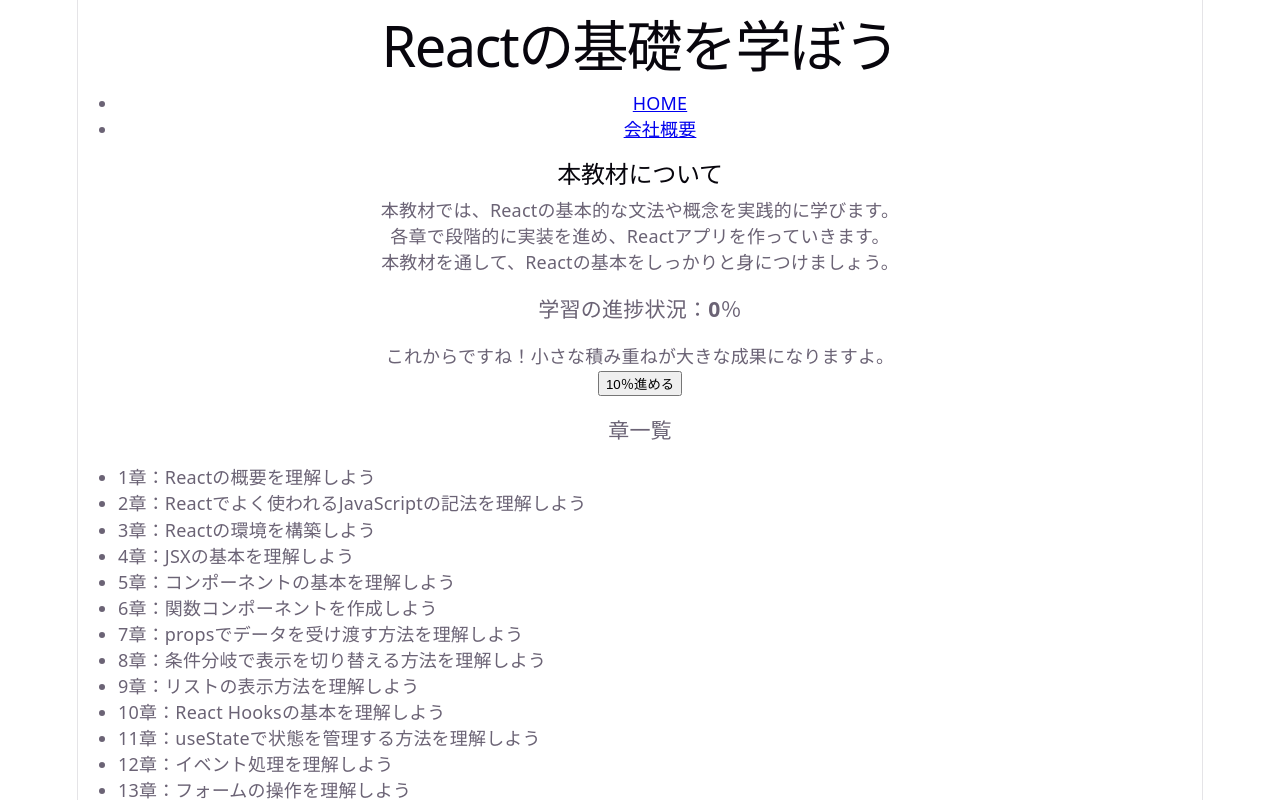
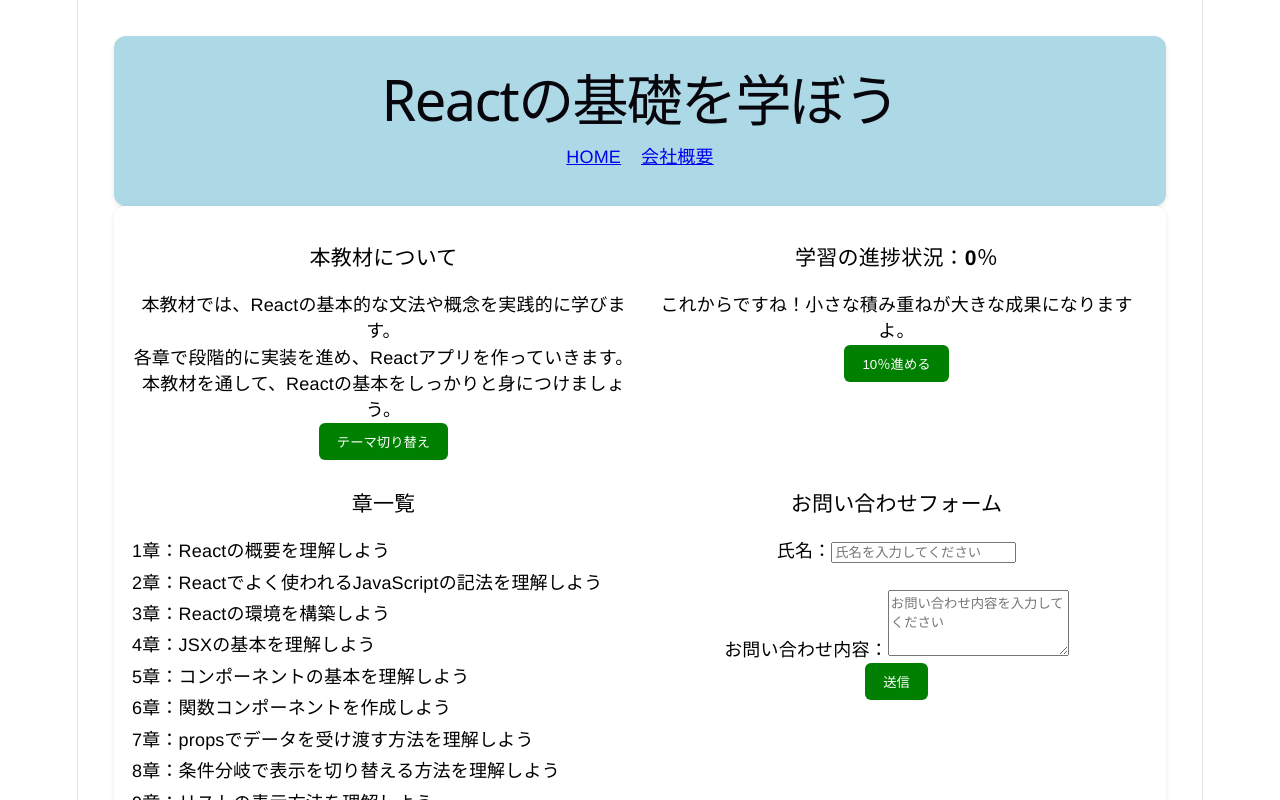
Before and after one commit to shogohayakawa/react-basic, a React (Vite) app: page / in a window 1280 px wide. Shown: the top 800 px of the page. Built offline with nearby package versions, Linux system fonts and the light colour scheme.

Commit message:
lesson-07 commit

```diff
--- a/src/App.css
+++ b/src/App.css
@@ -1,184 +1,63 @@
-.counter {
-  font-size: 16px;
-  padding: 5px 10px;
-  border-radius: 5px;
-  color: var(--accent);
-  background: var(--accent-bg);
-  border: 2px solid transparent;
-  transition: border-color 0.3s;
-  margin-bottom: 24px;
-
-  &:hover {
-    border-color: var(--accent-border);
-  }
-  &:focus-visible {
-    outline: 2px solid var(--accent);
-    outline-offset: 2px;
-  }
+#root {
+  max-width: 1280px;
+  margin: 0 auto;
+  padding: 2rem;
+  text-align: center;
 }
 
-.hero {
-  position: relative;
-
-  .base,
-  .framework,
-  .vite {
-    inset-inline: 0;
-    margin: 0 auto;
-  }
-
-  .base {
-    width: 170px;
-    position: relative;
-    z-index: 0;
-  }
-
-  .framework,
-  .vite {
-    position: absolute;
-  }
-
-  .framework {
-    z-index: 1;
-    top: 34px;
-    height: 28px;
-    transform: perspective(2000px) rotateZ(300deg) rotateX(44deg) rotateY(39deg)
-      scale(1.4);
-  }
-
-  .vite {
-    z-index: 0;
-    top: 107px;
-    height: 26px;
-    width: auto;
-    transform: perspective(2000px) rotateZ(300deg) rotateX(40deg) rotateY(39deg)
-      scale(0.8);
-  }
+body {
+  margin: 0; /* 外側の余白 */
+  font-family: 'Helvetica', 'Arial', sans-serif; /* フォント */
 }
 
-#center {
-  display: flex;
-  flex-direction: column;
-  gap: 25px;
-  place-content: center;
-  place-items: center;
-  flex-grow: 1;
-
-  @media (max-width: 1024px) {
-    padding: 32px 20px 24px;
-    gap: 18px;
-  }
+/* 共通デザイン */
+header, main, footer {
+  padding: 1rem; /* 余白 */
+  border-radius: 12px; /* 要素の角を丸める */
+  box-shadow: 0 2px 6px rgba(0, 0, 0, 0.08); /* 影 */
 }
 
-#next-steps {
-  display: flex;
-  border-top: 1px solid var(--border);
-  text-align: left;
-
-  & > div {
-    flex: 1 1 0;
-    padding: 32px;
-    @media (max-width: 1024px) {
-      padding: 24px 20px;
-    }
-  }
-
-  .icon {
-    margin-bottom: 16px;
-    width: 22px;
-    height: 22px;
-  }
-
-  @media (max-width: 1024px) {
-    flex-direction: column;
-    text-align: center;
-  }
+/* メインコンテンツ */
+main {
+  display: grid; /* グリッドレイアウト */
+  grid-template-columns: repeat(2, 1fr); /* コンテンツを2列で表示 */
+  gap: 10px; /* 要素間隔 */
 }
 
-#docs {
-  border-right: 1px solid var(--border);
-
-  @media (max-width: 1024px) {
-    border-right: none;
-    border-bottom: 1px solid var(--border);
-  }
+/* リスト */
+ul {
+  list-style: none; /* マーカー非表示 */
+  padding-left: 0; /* リスト左側の余白なし */
 }
 
-#next-steps ul {
-  list-style: none;
-  padding: 0;
-  display: flex;
-  gap: 8px;
-  margin: 32px 0 0;
-
-  .logo {
-    height: 18px;
-  }
-
-  a {
-    color: var(--text-h);
-    font-size: 16px;
-    border-radius: 6px;
-    background: var(--social-bg);
-    display: flex;
-    padding: 6px 12px;
-    align-items: center;
-    gap: 8px;
-    text-decoration: none;
-    transition: box-shadow 0.3s;
-
-    &:hover {
-      box-shadow: var(--shadow);
-    }
-    .button-icon {
-      height: 18px;
-      width: 18px;
-    }
-  }
-
-  @media (max-width: 1024px) {
-    margin-top: 20px;
-    flex-wrap: wrap;
-    justify-content: center;
-
-    li {
-      flex: 1 1 calc(50% - 8px);
-    }
-
-    a {
-      width: 100%;
-      justify-content: center;
-      box-sizing: border-box;
-    }
-  }
+li {
+  margin-bottom: 0.3rem; /* リスト下側の余白 */
 }
 
-#spacer {
-  height: 88px;
-  border-top: 1px solid var(--border);
-  @media (max-width: 1024px) {
-    height: 48px;
-  }
+/* ボタン */
+button {
+  background-color: green; /* 背景色 */
+  color: white; /* 文字色 */
+  border: none; /* 境界線なし */
+  padding: 0.5rem 1rem; /* 内側の余白 */
+  border-radius: 6px; /* 角を丸める */
+  cursor: pointer; /* ポインター */
+  transition: background-color 0.3s; /* 背景色の変化 */
 }
 
-.ticks {
-  position: relative;
-  width: 100%;
+/* ボタンにカーソルが重なったときのスタイル */
+button:hover {
+  background-color: darkgreen; /* 背景色変更 */
+}
 
-  &::before,
-  &::after {
-    content: '';
-    position: absolute;
-    top: -4.5px;
-    border: 5px solid transparent;
-  }
+/* ライトモード */
+.light {
+  background-color: white;
+  color: black;
+}
 
-  &::before {
-    left: 0;
-    border-left-color: var(--border);
-  }
-  &::after {
-    right: 0;
-    border-right-color: var(--border);
-  }
+/* ダークモード */
+.dark {
+  background-color: black;
+  color: white;
 }
--- a/src/App.jsx
+++ b/src/App.jsx
@@ -3,6 +3,7 @@
 import { MainContent } from './components/MainContent';
 import { Footer } from './components/Footer';
 import { useState, useEffect } from 'react';
+import { ThemeProvider } from './components/ThemeProvider';
 
 function App() {
   const siteTitle = 'Reactの基礎を学ぼう';
@@ -17,11 +18,11 @@
   }, []); // コンポーネントの初回描画時にのみ実行
 
   return (
-    <>
+    <ThemeProvider>
       <Header siteTitle={siteTitle} />
       <MainContent progress={progress} setProgress={setProgress} />
       <Footer siteTitle={siteTitle} currentYear={currentYear} />
-    </>
+    </ThemeProvider>
   )
 }
 
--- a/src/components/Header.jsx
+++ b/src/components/Header.jsx
@@ -1,4 +1,5 @@
 import React from 'react';
+import styles from './Header.module.css'; // CSS Modulesのインポート
 
 export function Header({ siteTitle = 'サイト名未設定' }) {
   // ボタンのクリック時に処理するイベントハンドラ
@@ -7,12 +8,12 @@
   };
 
   return (
-    <header>
+    <header className={styles.header}>
       <nav>
         <h1>{siteTitle}</h1>
-        <ul>
-          <li><a href="#">HOME</a></li>
-          <li><a href="#" onClick={handleClick}>会社概要</a></li>
+        <ul className={styles.navList}>
+          <li className={styles.navItem}><a href="#">HOME</a></li>
+          <li className={styles.navItem}><a href="#" onClick={handleClick}>会社概要</a></li>
         </ul>
       </nav>
     </header>
--- /dev/null
+++ b/src/components/Header.module.css
@@ -0,0 +1,20 @@
+/* ヘッダー */
+.header {
+  background-color: lightblue; /* 背景色 */
+  color: darkslategray; /* 文字色 */
+  padding: 1rem 0; /* 上下の余白 */
+  box-shadow: 0 2px 4px rgba(0, 0, 0, 0.1); /* 軽い影を追加 */
+}
+
+/* ナビゲーションメニュー */
+.navList {
+  list-style: none; /* リストマーカー非表示 */
+  padding: 0; /* リスト内側の余白なし */
+  display: flex; /* リスト要素をフレックスボックスで配置 */
+  justify-content: center; /* 中央揃え */
+  gap: 20px; /* リスト要素の間隔 */
+}
+
+.navItem {
+  margin: 0; /* リスト外側の余白なし */
+}
--- a/src/components/MainContent.jsx
+++ b/src/components/MainContent.jsx
@@ -1,6 +1,8 @@
 import React from 'react';
 import { ContactForm } from './ContactForm';
 import { Quiz } from './Quiz';
+import { useContext } from 'react';
+import { ThemeContext } from './ThemeProvider';
 
 // 章タイトル
 const chapters = [
@@ -29,6 +31,9 @@
 const chapterKeys = chapters.map(() => crypto.randomUUID());
 
 export function MainContent({ progress, setProgress }) {
+  // コンテクストのテーマを取得
+  const { theme, toggleTheme } = useContext(ThemeContext);
+
   // 進捗率を10％進める関数
   const handleProgress = () => {
     if (progress < 100) {
@@ -37,12 +42,13 @@
   };
 
   return (
-    <main>
+    <main className={theme === 'dark' ? 'dark' : 'light'}>
       <section>
-        <h2>本教材について</h2>
+        <h3>本教材について</h3>
         <p>本教材では、Reactの基本的な文法や概念を実践的に学びます。</p>
         <p>各章で段階的に実装を進め、Reactアプリを作っていきます。</p>
         <p>本教材を通して、Reactの基本をしっかりと身につけましょう。</p>
+        <button onClick={toggleTheme}>テーマ切り替え</button>
       </section>
 
       <section>
--- /dev/null
+++ b/src/components/ThemeProvider.jsx
@@ -0,0 +1,21 @@
+import { createContext, useState } from "react";
+
+// コンテクストの作成
+export const ThemeContext = createContext("light");
+
+export function ThemeProvider({ children }) {
+  // テーマの状態管理（初期値はライトモード）
+  const [theme, setTheme] = useState("light");
+
+  // 現在のモードを反転（ライトモード⇔ダークモード）
+  const toggleTheme = () => {
+    setTheme((prevTheme) => (prevTheme === "light" ? "dark" : "light"));
+  };
+
+  // 子コンポーネントにテーマを提供
+  return (
+    <ThemeContext.Provider value={{ theme, toggleTheme }}>
+      {children}
+    </ThemeContext.Provider>
+  );
+}
```
